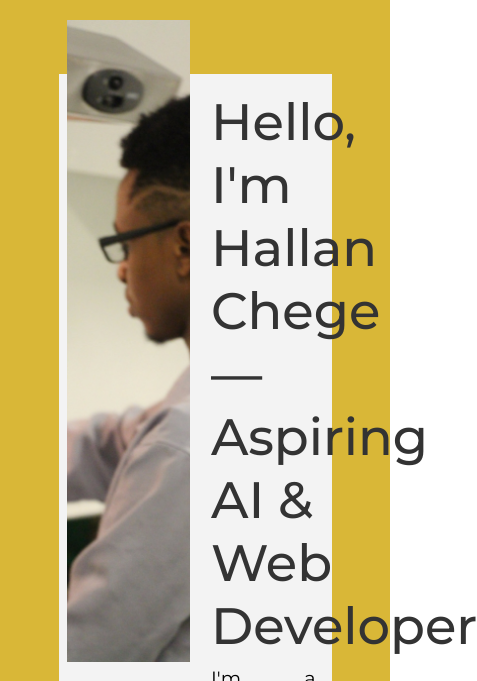
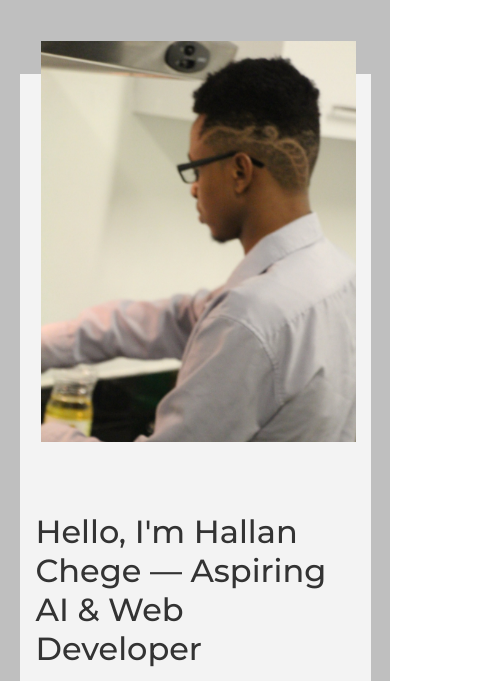
Before and after one commit to Allan39543/hallanwarigia, a plain HTML site: page index.html in a window 390 px wide. Shown: the part 110-791 px from the top of the page, 477 px wide, since content can reach past the window. Drawn offline with Linux system fonts and the light colour scheme.

Commit message:
Mobile Responsivenes

```diff
--- a/style.css
+++ b/style.css
@@ -44,7 +44,7 @@ body{
     /* Main section styles */
     height: 100vh; /* Makes the section full height of the viewport */
     width: 100%; /* Full width of the viewport */
-    background: #d9b737; /* Light yellow background color */
+    background: #bfbfbf; /* Light yellow background color */
 }
 
 .about-intro {
@@ -108,3 +108,37 @@ body{
     padding: 1em;
 
 }
+
+@media only screen and (max-width: 768px) {
+
+
+
+    .about-intro{
+
+        width: 90%;
+        height: auto;
+        flex-direction: column;
+    }
+
+    .about-content {
+
+        width: 100%;
+
+    }
+
+    .about-content h1{
+
+        font-size: 2em;
+    }
+
+    .about-content p{
+        font-size: 1em;
+    }
+
+    .my-image{
+
+        height: 50vh;
+        width: 100%;
+    }
+
+}
```
